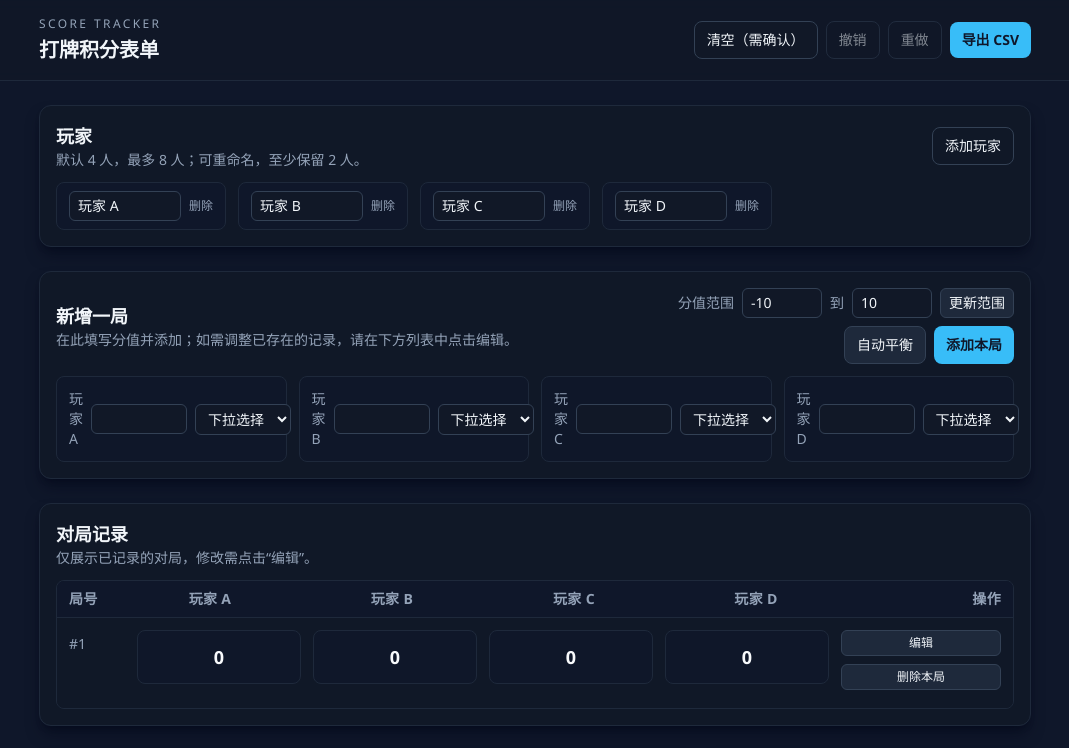
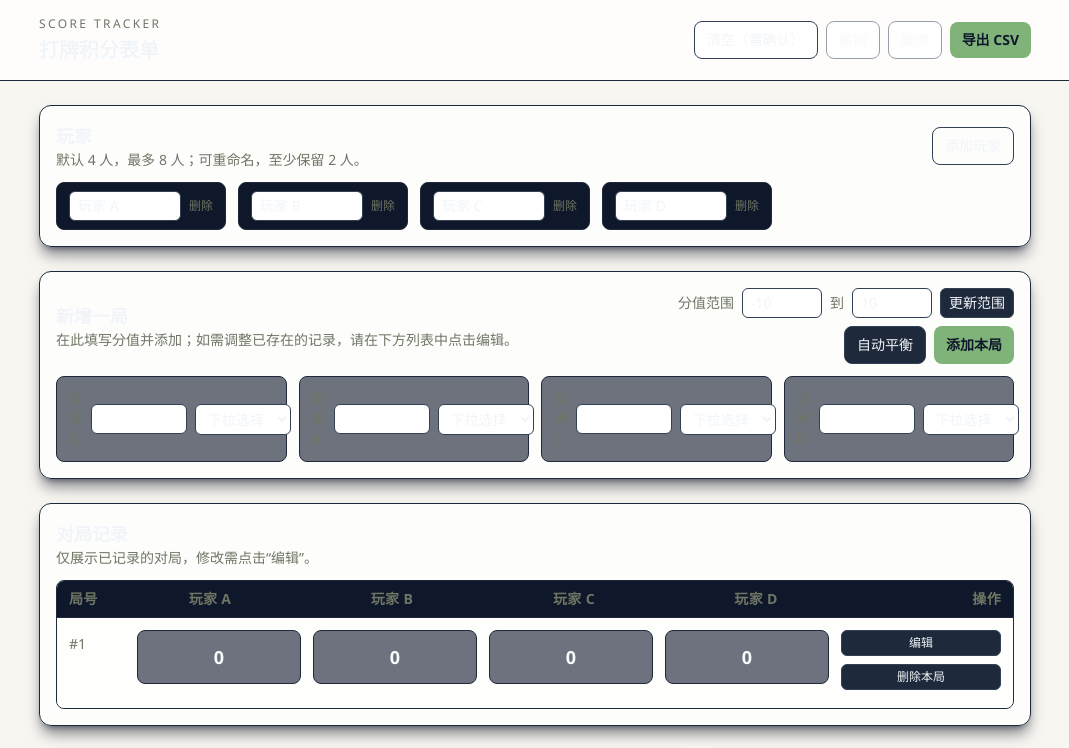
Before and after one commit to 2321Robin/ScoreCard, a React (Vite) app: page / in a window 1280 px wide. Shown: the top 748 px of the page, without its empty margins (105-1174 px from the left). Built offline with nearby package versions, Linux system fonts and the light colour scheme.

Commit message:
chore: switch to light soft palette

```diff
--- a/src/index.css
+++ b/src/index.css
@@ -4,8 +4,8 @@
 
 :root {
   font-family: 'Segoe UI', Inter, system-ui, sans-serif;
-  background-color: #0f172a;
-  color: #e2e8f0;
+  background-color: #f7f6f1;
+  color: #2f3128;
   text-rendering: optimizeLegibility;
   -webkit-font-smoothing: antialiased;
   -moz-osx-font-smoothing: grayscale;
@@ -14,7 +14,7 @@
 body {
   margin: 0;
   min-height: 100vh;
-  background-color: #0f172a;
+  background-color: #f7f6f1;
 }
 
 #root {
--- a/tailwind.config.js
+++ b/tailwind.config.js
@@ -4,11 +4,11 @@ export default {
   theme: {
     extend: {
       colors: {
-        surface: '#0f172a',
-        panel: '#111827',
-        accent: '#38bdf8',
-        danger: '#ef4444',
-        muted: '#94a3b8',
+        surface: '#f7f6f1',
+        panel: '#ffffff',
+        accent: '#7fb37a',
+        danger: '#e25b5b',
+        muted: '#6f7664',
       },
       fontFamily: {
         display: ['"Segoe UI"', 'Inter', 'system-ui', 'sans-serif'],
```
